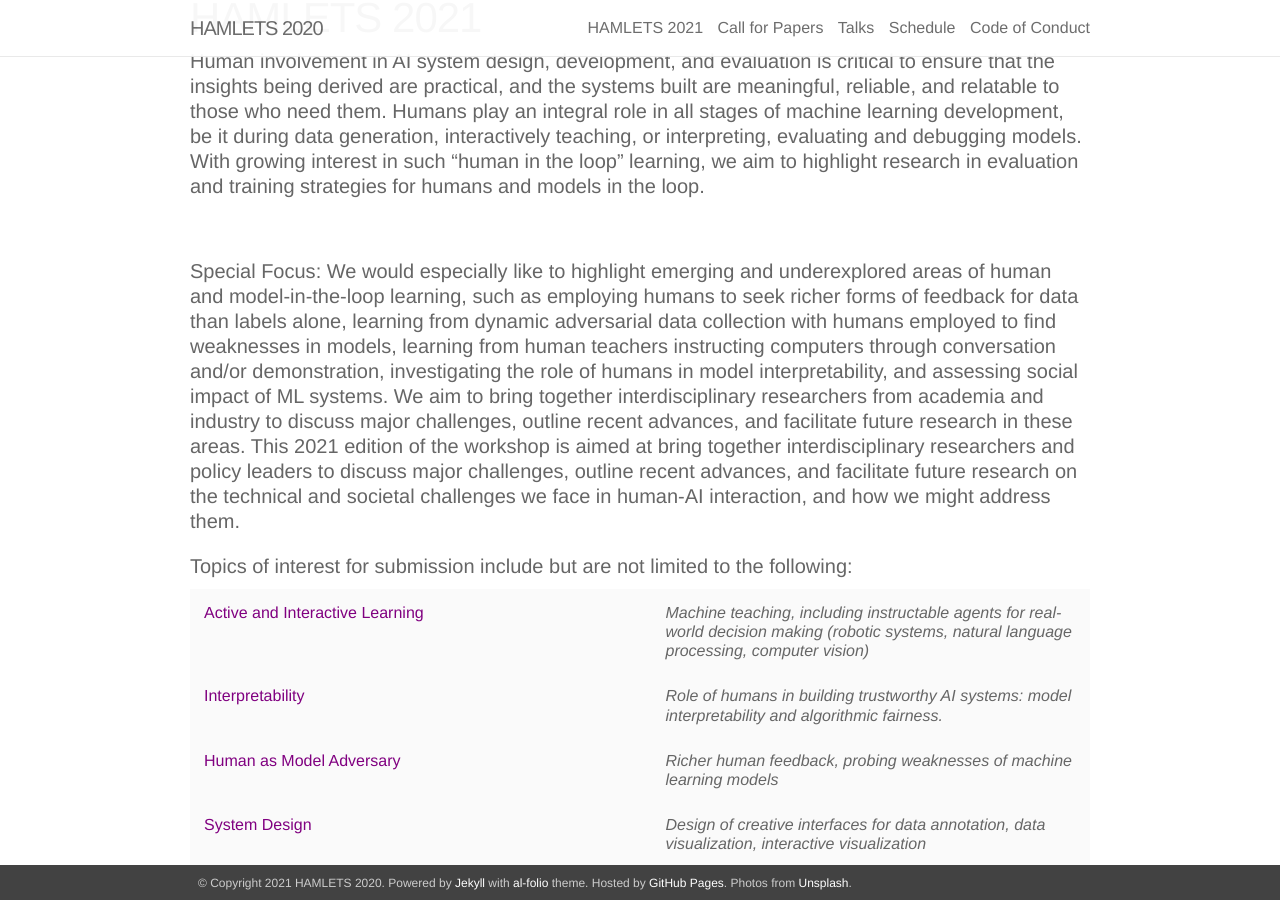
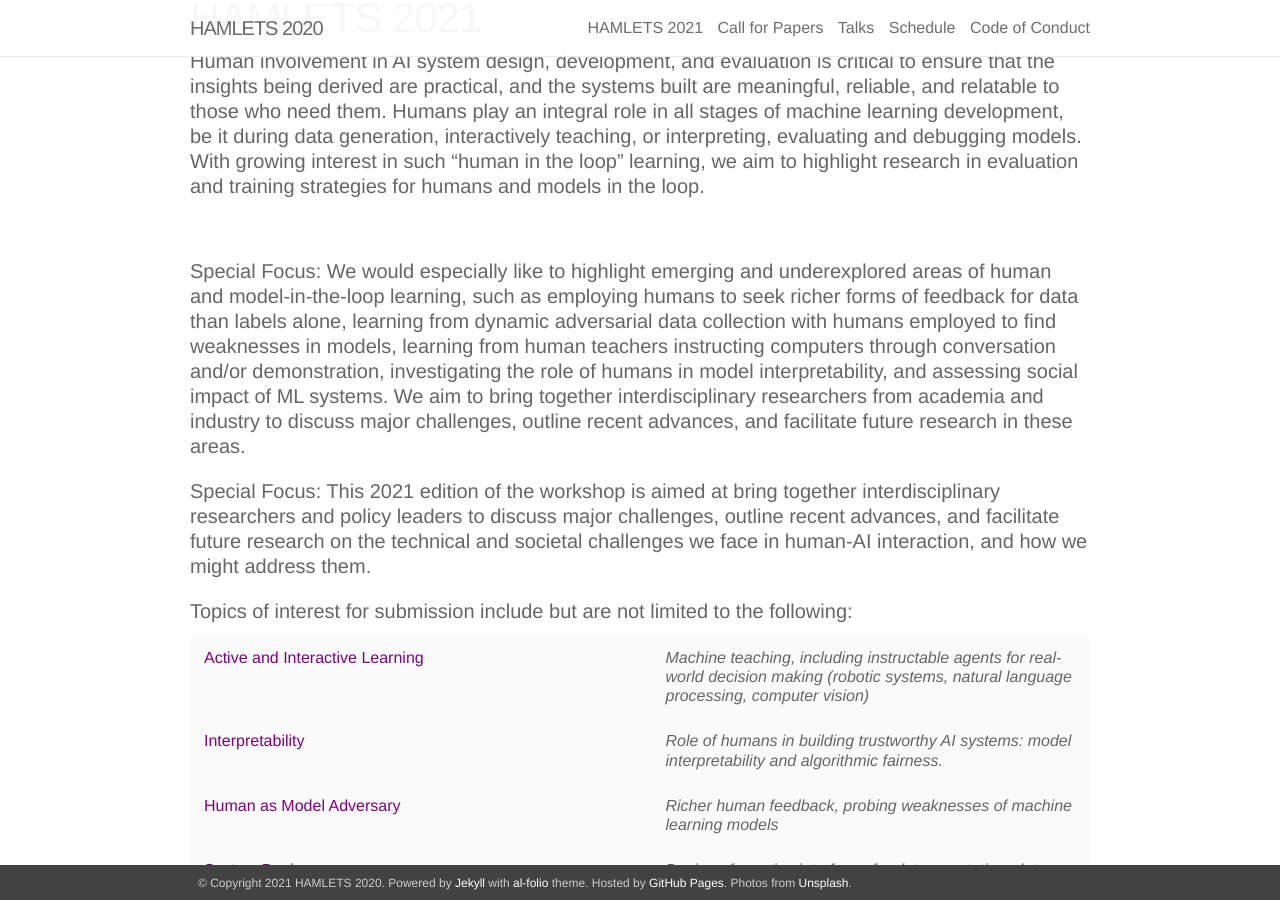
Before and after one commit to hamlets-workshop/hamlets-workshop.github.io, a Jekyll site: the page built from _pages/01_hamlets2021.md, in a window 1280 px wide and 900 px high, scrolled down 332 px. Built offline with Jekyll 4.4.1, drawn with Linux system fonts in a browser that asks for light colours; nearby versions of some CDN libraries.

Commit message:
Update 01_hamlets2021.md

```diff
--- a/_pages/01_hamlets2021.md
+++ b/_pages/01_hamlets2021.md
@@ -10,7 +10,9 @@ profile:
   address:
 social: true
 ---
-#### <strong>Special Focus</strong>: We would especially like to highlight emerging and underexplored areas of human and model-in-the-loop learning, such as employing humans to seek richer forms of feedback for data than labels alone, learning from dynamic adversarial data collection with humans employed to find weaknesses in models, learning from human teachers instructing computers through conversation and/or demonstration, investigating the role of humans in model interpretability, and assessing social impact of ML systems. We aim to bring together interdisciplinary researchers from academia and industry to discuss major challenges, outline recent advances, and facilitate future research in these areas.  This 2021 edition of the workshop is aimed at bring together interdisciplinary researchers and policy leaders to discuss major challenges, outline recent advances, and facilitate future research on the technical and societal challenges we face in human-AI interaction, and how we might address them.
+#### <strong>Special Focus</strong>: We would especially like to highlight emerging and underexplored areas of human and model-in-the-loop learning, such as employing humans to seek richer forms of feedback for data than labels alone, learning from dynamic adversarial data collection with humans employed to find weaknesses in models, learning from human teachers instructing computers through conversation and/or demonstration, investigating the role of humans in model interpretability, and assessing social impact of ML systems. We aim to bring together interdisciplinary researchers from academia and industry to discuss major challenges, outline recent advances, and facilitate future research in these areas.
+
+#### <strong>Special Focus</strong>: This 2021 edition of the workshop is aimed at bring together interdisciplinary researchers and policy leaders to discuss major challenges, outline recent advances, and facilitate future research on the technical and societal challenges we face in human-AI interaction, and how we might address them.
 
 #### Topics of interest for submission include but are not limited to the following:
 
```
